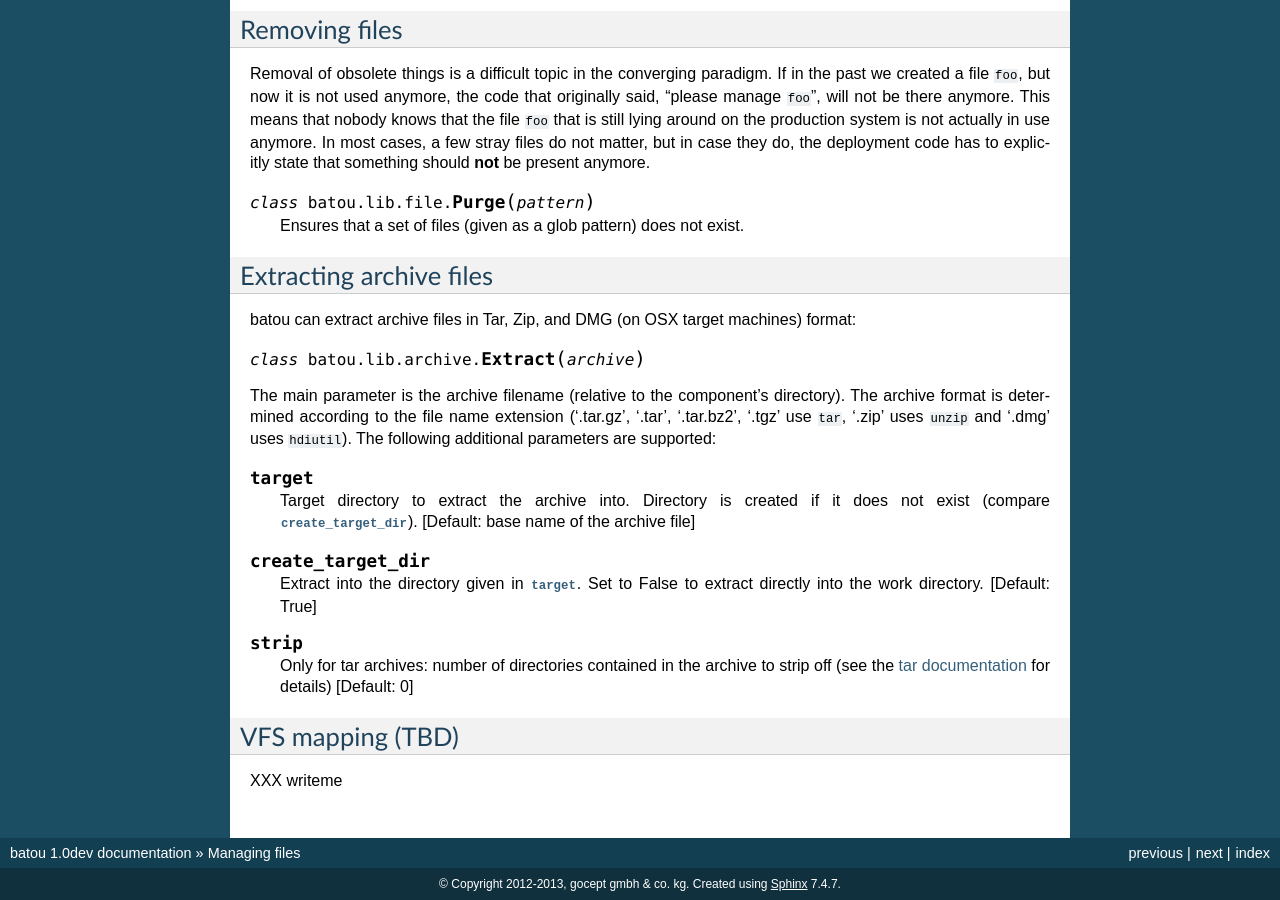
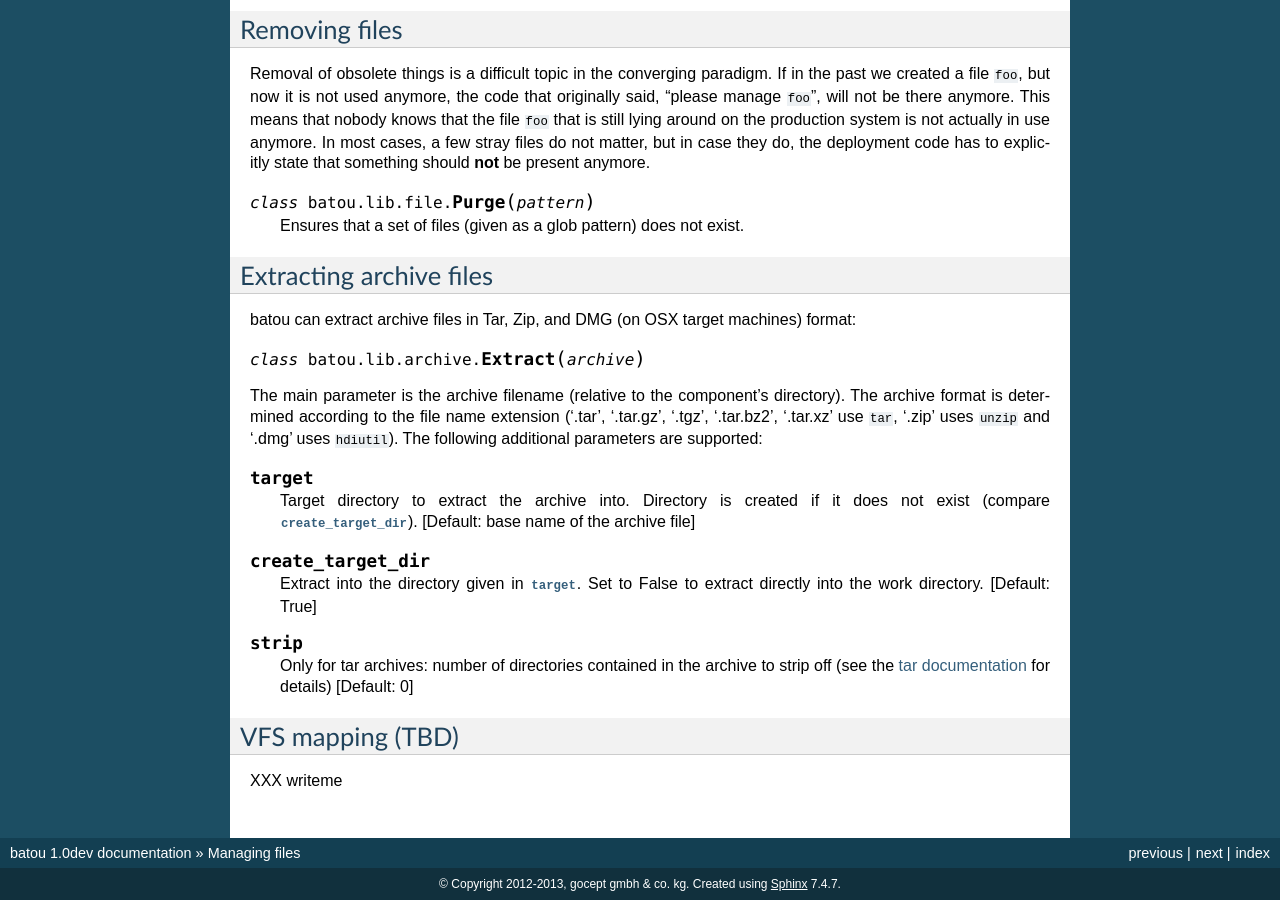
Before and after one commit to flyingcircusio/batou, a Sphinx documentation site: the page built from doc/source/file.txt, in a window 1280 px wide and 900 px high, scrolled down 1672 px. Built offline with Sphinx 7.4.7, drawn with Linux system fonts in a browser that asks for light colours.

Commit message:
updated docs

```diff
--- a/doc/source/component-advanced.txt
+++ b/doc/source/component-advanced.txt
@@ -7,8 +7,8 @@ context manager
 last_updated
 ------------
 
-prepare, ``|=``
----------------
+prepare, ``|=``, ``component._``
+--------------------------------
 
 workdir overriding
 ------------------
--- a/doc/source/file.txt
+++ b/doc/source/file.txt
@@ -141,9 +141,9 @@ format:
 
 The main parameter is the archive filename (relative to the component's
 directory). The archive format is determined according to the file name
-extension ('.tar.gz', '.tar', '.tar.bz2', '.tgz' use ``tar``, '.zip' uses
-``unzip`` and '.dmg' uses ``hdiutil``). The following additional parameters are
-supported:
+extension ('.tar', '.tar.gz', '.tgz', '.tar.bz2', '.tar.xz' use ``tar``,
+'.zip' uses ``unzip`` and '.dmg' uses ``hdiutil``). The following additional
+parameters are supported:
 
 .. py:attribute:: target
 
```
